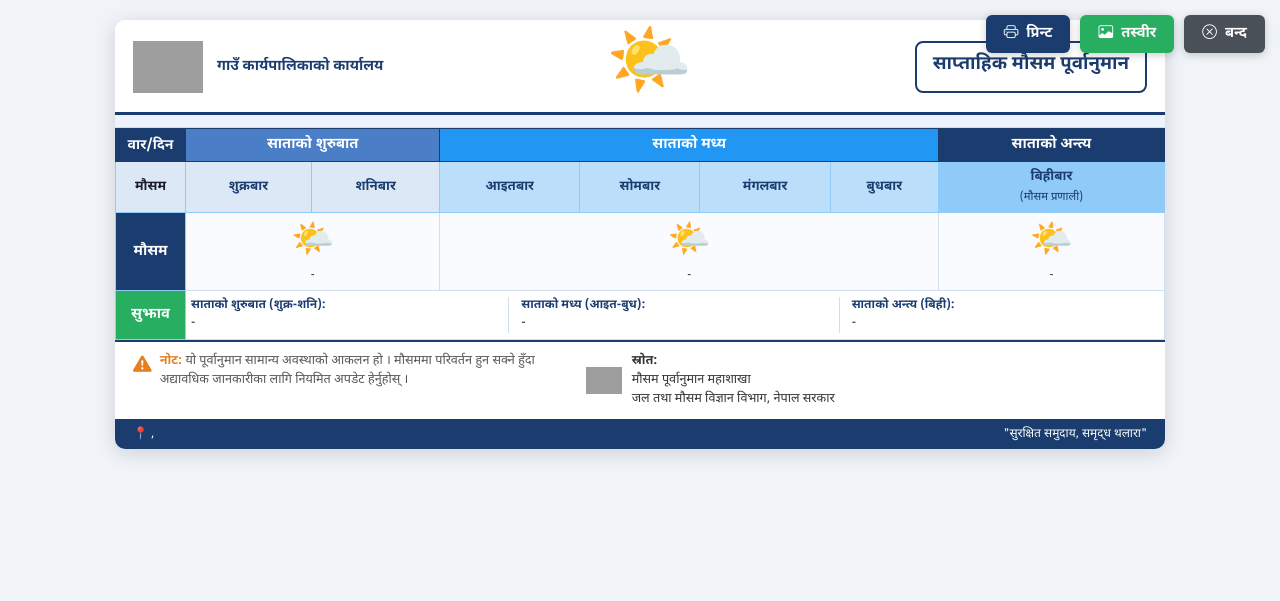
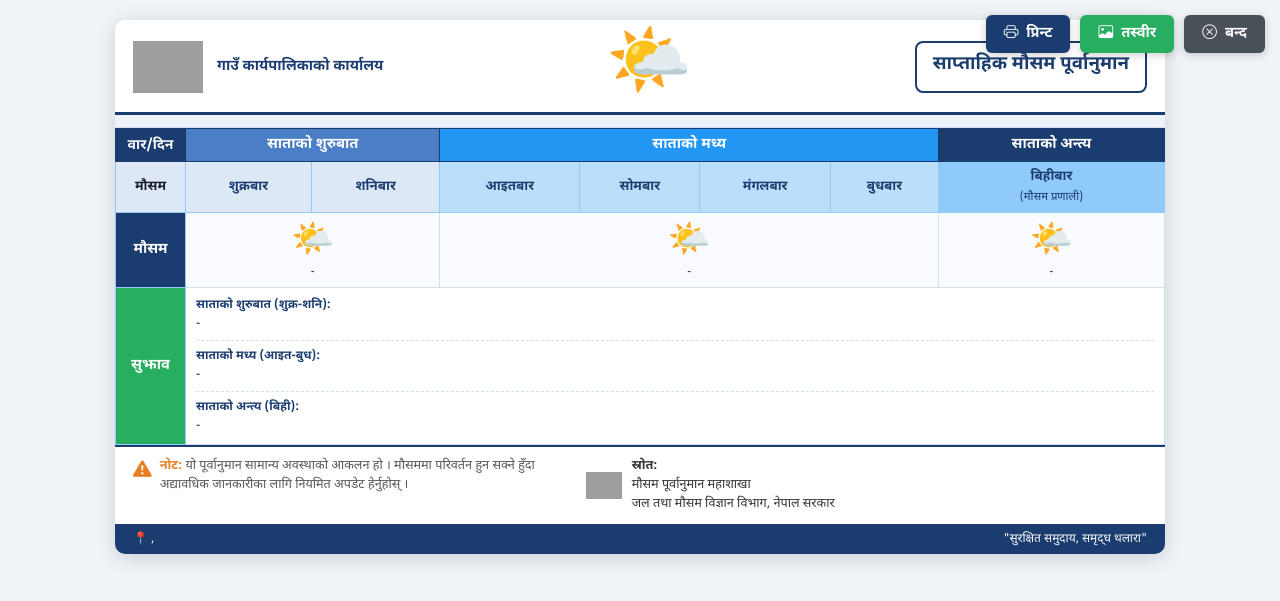
Before and after one commit to stunt786/leoc, a Python web app: template templates/weekly_forecast_print.html in a window 1280 px wide. Shown: the top 601 px of the page. Run offline with Jinja, Linux system fonts and the light colour scheme; the template is opened without the code that fills it, so the values that code supplies are empty; grey boxes are pictures that could not be loaded.

Commit message:
weekly forecast preview

```diff
--- a/templates/weekly_forecast_print.html
+++ b/templates/weekly_forecast_print.html
@@ -191,20 +191,35 @@
       text-align: center;
       padding: 6px 5px;
       border: 1px solid #d0dff0;
-      vertical-align: top;
+      vertical-align: middle;
       line-height: 1.3;
       background: #f9fbff;
     }
     .weather-icon { font-size: 26pt; display: block; margin-bottom: 2px; }
+    .weather-text {
+      font-size: 8.5pt;
+      max-width: 240px;
+      margin: 0 auto;
+      word-wrap: break-word;
+      overflow-wrap: break-word;
+      hyphens: auto;
+    }
+    .weather-desc {
+      font-size: 8pt;
+      color: #666;
+      max-width: 240px;
+      margin: 2px auto 0;
+      word-wrap: break-word;
+      overflow-wrap: break-word;
+    }
 
     /* Suggestions row */
     .suggestion-cell {
-      text-align: center;
-      padding: 6px 5px;
+      padding: 8px 10px;
       border: 1px solid #d0dff0;
       vertical-align: top;
       font-size: 9.5pt;
-      line-height: 1.4;
+      line-height: 1.5;
       background: white;
     }
     .suggestion-icon { font-size: 18pt; display: block; margin-bottom: 2px; color: #27ae60; }
@@ -339,10 +354,10 @@
     <div class="meta-item"><strong>वर्षा/हिमपात:</strong> {{ forecast.rainfall_snowfall }}</div>
     {% endif %}
     {% if forecast.high_temperature %}
-    <div class="meta-item"><strong>उच्च तापक्रम:</strong> {{ forecast.high_temperature }}</div>
+    <div class="meta-item"><strong>उच्च तापक्रम:</strong> {{ forecast.high_temperature }}°C</div>
     {% endif %}
     {% if forecast.low_temperature %}
-    <div class="meta-item"><strong>न्यून तापक्रम:</strong> {{ forecast.low_temperature }}</div>
+    <div class="meta-item"><strong>न्यून तापक्रम:</strong> {{ forecast.low_temperature }}°C</div>
     {% endif %}
     {% if forecast.weather_status %}
     <div class="meta-item"><strong>मौसम:</strong> {{ forecast.weather_status }}</div>
@@ -393,11 +408,11 @@
             {% else %}
               <span class="weather-icon">🌤️</span>
             {% endif %}
-            <small style="font-size:8.5pt;">
+            <div class="weather-text">
               {{ forecast.start_weather or forecast.weather_status or '-' }}
-            </small>
+            </div>
             {% if forecast.start_weather_desc %}
-              <br><small style="font-size:8pt; color:#666;">{{ forecast.start_weather_desc }}</small>
+              <div class="weather-desc">{{ forecast.start_weather_desc }}</div>
             {% endif %}
           </td>
 
@@ -418,11 +433,11 @@
             {% else %}
               <span class="weather-icon">🌤️</span>
             {% endif %}
-            <small style="font-size:8.5pt;">
+            <div class="weather-text">
               {{ forecast.mid_weather or forecast.weather_status or '-' }}
-            </small>
+            </div>
             {% if forecast.mid_weather_desc %}
-              <br><small style="font-size:8pt; color:#666;">{{ forecast.mid_weather_desc }}</small>
+              <div class="weather-desc">{{ forecast.mid_weather_desc }}</div>
             {% endif %}
           </td>
 
@@ -443,21 +458,21 @@
             {% else %}
               <span class="weather-icon">🌤️</span>
             {% endif %}
-            <small style="font-size:8.5pt;">
+            <div class="weather-text">
               {{ forecast.end_weather or forecast.weather_status or '-' }}
-            </small>
+            </div>
             {% if forecast.end_weather_desc %}
-              <br><small style="font-size:8pt; color:#666;">{{ forecast.end_weather_desc }}</small>
+              <div class="weather-desc">{{ forecast.end_weather_desc }}</div>
             {% endif %}
           </td>
         </tr>
 
-        <!-- Suggestions row: merged into single cell -->
+        <!-- Suggestions row: merged into single cell, vertical stack -->
         <tr>
           <td class="row-label" style="background:#27ae60;">सुझाव</td>
           <td class="suggestion-cell" colspan="7">
-            <div style="display:flex; gap:12px; flex-wrap:wrap;">
-              <div style="flex:1; min-width:200px; text-align:left; border-right:1px solid #d0dff0; padding-right:10px;">
+            <div style="text-align:left;">
+              <div style="margin-bottom:6px; padding-bottom:6px; border-bottom:1px dashed #d0dff0;">
                 <span style="font-weight:700; color:#1a3c6e; font-size:9pt;">साताको शुरुबात (शुक्र-शनि):</span><br>
                 {% if forecast.start_suggestion %}
                   {{ forecast.start_suggestion }}
@@ -469,7 +484,7 @@
                   -
                 {% endif %}
               </div>
-              <div style="flex:1; min-width:200px; text-align:left; border-right:1px solid #d0dff0; padding-right:10px;">
+              <div style="margin-bottom:6px; padding-bottom:6px; border-bottom:1px dashed #d0dff0;">
                 <span style="font-weight:700; color:#1a3c6e; font-size:9pt;">साताको मध्य (आइत-बुध):</span><br>
                 {% if forecast.mid_suggestion %}
                   {{ forecast.mid_suggestion }}
@@ -481,7 +496,7 @@
                   -
                 {% endif %}
               </div>
-              <div style="flex:1; min-width:180px; text-align:left;">
+              <div>
                 <span style="font-weight:700; color:#1a3c6e; font-size:9pt;">साताको अन्त्य (बिही):</span><br>
                 {% if forecast.end_suggestion %}
                   {{ forecast.end_suggestion }}
```
